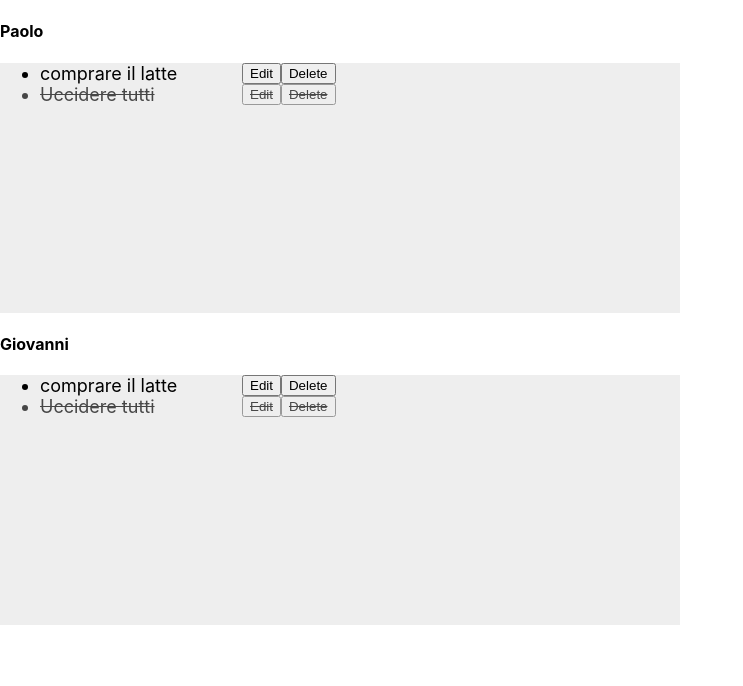
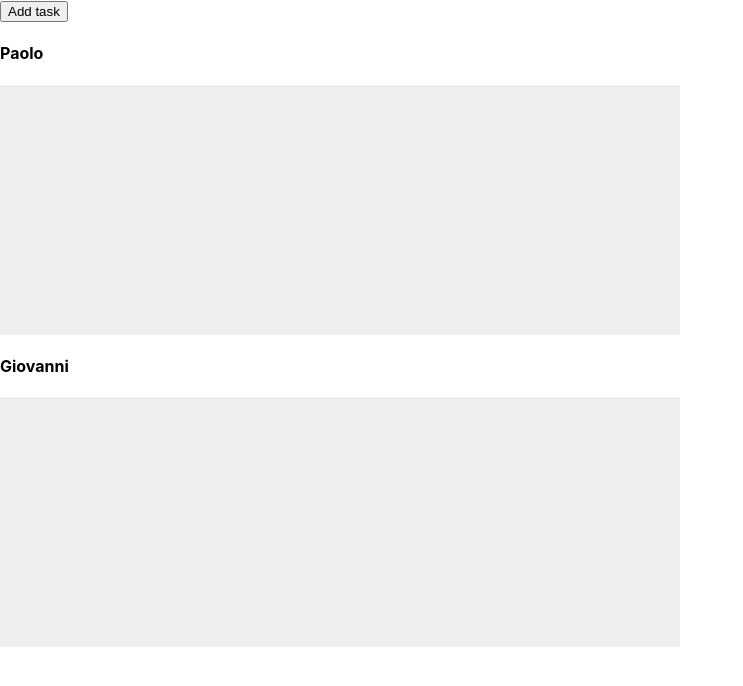
Before and after one commit to ripper-mat/Corso_php, a React (Create React App) app in the folder form_in_php/__react-app/todo-list/: page / in a window 1280 px wide. Shown: the top 686 px of the page, without its empty margins (0-743 px from the left). Built offline with nearby package versions, Linux system fonts and the light colour scheme.

Commit message:
inizio add task

```diff
--- a/form_in_php/__react-app/todo-list/src/App.js
+++ b/form_in_php/__react-app/todo-list/src/App.js
@@ -2,32 +2,49 @@ import './components/taskItem/TaskItem.css'
 import TaskItem from './components/taskItem/TaskItem';
 import './App.css'
 import TaskList from './components/TaskList/TaskList';
+import {useState} from 'react'
 
 function App() {
-  const taskListData=[
-    {
-      task_id: 10,
-      user_id: 12,
-      name: "comprare il latte",
-      due_date:"2022-04-04",
-      done:false
-    },
+  // const taskListData=[
+  //   {
+  //     task_id: 10,
+  //     user_id: 12,
+  //     name: "comprare il latte",
+  //     due_date:"2022-04-04",
+  //     done:false
+  //   },
 
-      {
-        user_id: 11,
-        name: "Uccidere tutti",
-        due_date: "2023-04-04",
-        done: true,
-        task_id: 5
-      }
+      // {
+      //   user_id: 11,
+      //   name: "Uccidere tutti",
+      //   due_date: "2023-04-04",
+      //   done: true,
+      //   task_id: 5
+      // }
 
-  ]
+  // ]
 
+  const [taskListData, setTasklistData]= useState([])
+
+  function aggiungiTask(){
+    setTasklistData((attuale)=>{
+      attuale.push({
+          user_id: 11,
+          name: "Uccidere tutti",
+          due_date: "2023-04-04",
+          done: true,
+          task_id: 5
+      })
+      console.log(attuale)
+      return attuale
+    })
+  }
 
   const list = taskListData.map(task => <TaskItem nome_task={task.name}/>)
 
   return(
   <main>
+    <button onClick={aggiungiTask}>Add task</button>
     <TaskList header={'Paolo'} task={taskListData}>
       {taskListData.map(task => <TaskItem key={task.task_id} done={task.done} nome_task={task.name}/>)}
     </TaskList>
```
